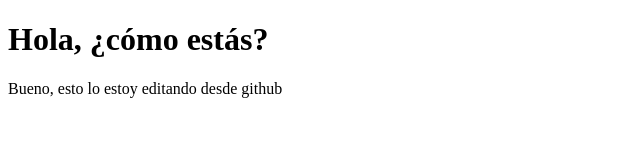
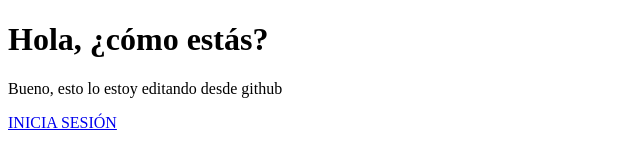
Before and after one commit to FernandoBriceno/RepositorioPrueba, a plain HTML site: page index.html in a window 1280 px wide. Shown: the whole page, without its empty margins (0-640 px from the left). Drawn offline with Linux system fonts and the light colour scheme.

Commit message:
agregué el enlace de login en el index

```diff
--- a/index.html
+++ b/index.html
@@ -10,5 +10,7 @@
 <body>
     <h1>Hola, ¿cómo estás?</h1>
     <p>Bueno, esto lo estoy editando desde github</p>
+
+    <a href="login.html">INICIA SESIÓN</a>
 </body>
 </html>
```
